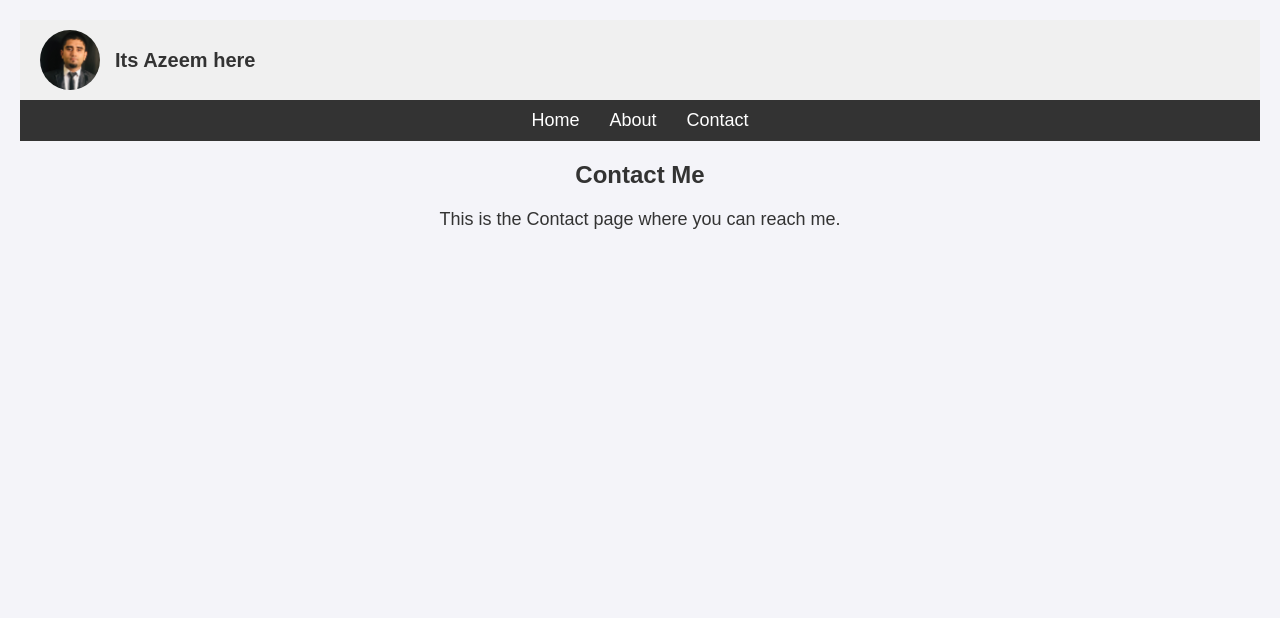
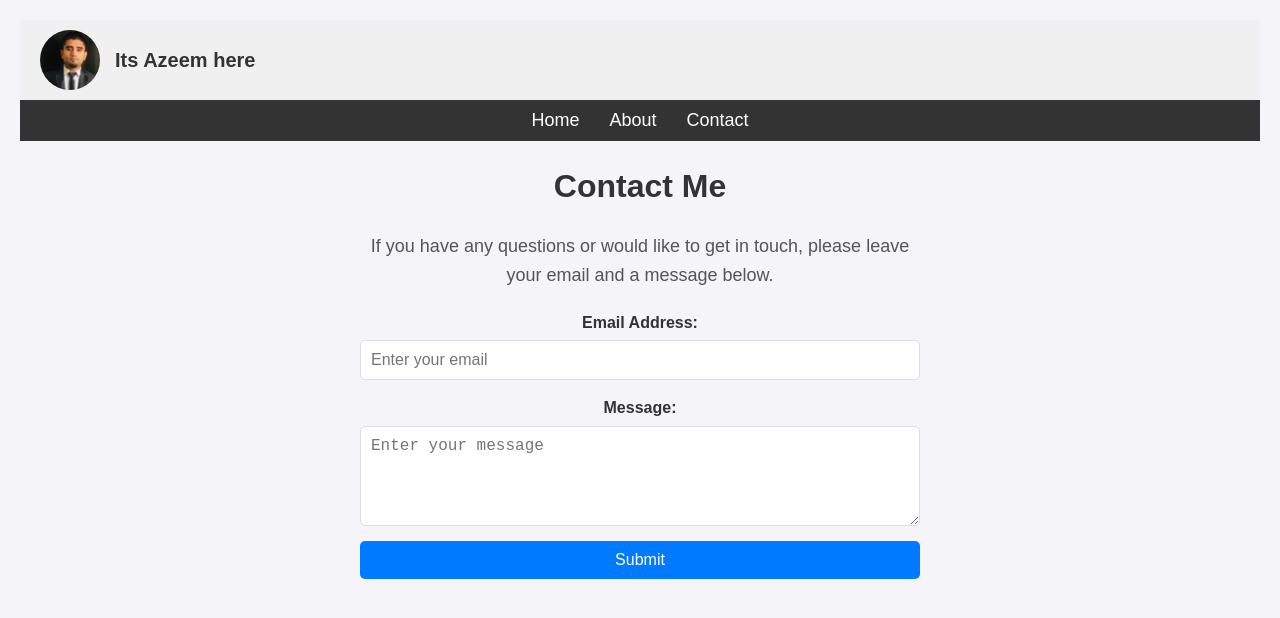
Before and after one commit to AZEEMAZAM1/test-react-project-2, a React (Create React App) app: page /contact in a window 1280 px wide. Shown: the top 618 px of the page. Built offline with nearby package versions, Linux system fonts and the light colour scheme.

Commit message:
Update: added new features

```diff
--- /dev/null
+++ b/src/pages/About.css
@@ -0,0 +1,32 @@
+.about-container {
+    padding: 20px;
+    max-width: 800px;
+    margin: 0 auto;
+    font-family: Arial, sans-serif;
+    line-height: 1.6;
+  }
+
+  .about-container h1 {
+    text-align: center;
+    margin-bottom: 20px;
+  }
+
+  .about-section {
+    margin-bottom: 30px;
+  }
+
+  .about-section h2 {
+    font-size: 1.5rem;
+    margin-bottom: 10px;
+    color: #333;
+  }
+
+  .about-section p, .about-section ul {
+    font-size: 1rem;
+    color: #555;
+  }
+
+  .about-section ul {
+    list-style-type: disc;
+    padding-left: 20px;
+  }
--- a/src/pages/About.jsx
+++ b/src/pages/About.jsx
@@ -1,10 +1,51 @@
+// import React from 'react';
+
+// const About = () => {
+//   return (
+//     <div className="about-container">
+//       <h2>About Me</h2>
+//       <p>This is the About page where I describe myself.</p>
+//     </div>
+//   );
+// }
+
+// export default About;
 import React from 'react';
+import './About.css'; // Ensure you have a CSS file for styling
 
 const About = () => {
   return (
     <div className="about-container">
-      <h2>About Me</h2>
-      <p>This is the About page where I describe myself.</p>
+      <h1>About Me</h1>
+
+      {/* Introduction Section */}
+      <section className="about-section">
+        <h2>Introduction</h2>
+        <p>
+          Hi, I'm [Your Name], a passionate software developer with a love for creating innovative and user-friendly applications.
+          I specialize in [Your Specialization] and have experience working with technologies like [Technology 1], [Technology 2], and [Technology 3].
+        </p>
+      </section>
+
+      {/* Skills Section */}
+      <section className="about-section">
+        <h2>Skills</h2>
+        <ul>
+          <li>Proficient in [Programming Language/Framework]</li>
+          <li>Experience with [Tool/Technology]</li>
+          <li>Strong understanding of [Concept/Skill]</li>
+          <li>Excellent problem-solving and debugging skills</li>
+        </ul>
+      </section>
+
+      {/* Hobbies/Interests Section */}
+      <section className="about-section">
+        <h2>Hobbies & Interests</h2>
+        <p>
+          When I'm not coding, I enjoy [Hobby 1], [Hobby 2], and exploring new technologies.
+          I'm also passionate about [Interest/Activity], which helps me stay creative and motivated.
+        </p>
+      </section>
     </div>
   );
 }
--- /dev/null
+++ b/src/pages/Contact.css
@@ -0,0 +1,67 @@
+.contact-container {
+    padding: 20px;
+    max-width: 600px;
+    margin: 0 auto;
+    font-family: Arial, sans-serif;
+    line-height: 1.6;
+  }
+
+  .contact-container h1 {
+    text-align: center;
+    margin-bottom: 20px;
+  }
+
+  .contact-container p {
+    text-align: center;
+    margin-bottom: 20px;
+    color: #555;
+  }
+
+  .contact-form {
+    display: flex;
+    flex-direction: column;
+    gap: 15px;
+  }
+
+  .form-group {
+    display: flex;
+    flex-direction: column;
+  }
+
+  .form-group label {
+    font-weight: bold;
+    margin-bottom: 5px;
+  }
+
+  .form-group input,
+  .form-group textarea {
+    padding: 10px;
+    font-size: 1rem;
+    border: 1px solid #ddd;
+    border-radius: 5px;
+  }
+
+  .form-group textarea {
+    resize: vertical;
+    min-height: 100px;
+  }
+
+  .submit-button {
+    padding: 10px 20px;
+    font-size: 1rem;
+    color: #fff;
+    background-color: #007bff;
+    border: none;
+    border-radius: 5px;
+    cursor: pointer;
+    transition: background-color 0.3s ease;
+  }
+
+  .submit-button:hover {
+    background-color: #0056b3;
+  }
+
+  .thank-you-message {
+    text-align: center;
+    color: #28a745;
+  }
--- a/src/pages/Contact.jsx
+++ b/src/pages/Contact.jsx
@@ -1,12 +1,69 @@
-import React from 'react';
+// import React from 'react';
+
+// const Contact = () => {
+//   return (
+//     <div className="contact-container">
+//       <h2>Contact Me</h2>
+//       <p>This is the Contact page where you can reach me.</p>
+//     </div>
+//   );
+// }
+
+// export default Contact;
+import React, { useState } from 'react';
+import './Contact.css'; // Ensure you have a CSS file for styling
 
 const Contact = () => {
+  const [email, setEmail] = useState('');
+  const [message, setMessage] = useState('');
+  const [submitted, setSubmitted] = useState(false);
+
+  const handleSubmit = (e) => {
+    e.preventDefault();
+    // Handle form submission logic here (e.g., send email to a server or API)
+    console.log('Email:', email);
+    console.log('Message:', message);
+    setSubmitted(true);
+  };
+
   return (
     <div className="contact-container">
-      <h2>Contact Me</h2>
-      <p>This is the Contact page where you can reach me.</p>
+      <h1>Contact Me</h1>
+      <p>If you have any questions or would like to get in touch, please leave your email and a message below.</p>
+
+      {submitted ? (
+        <div className="thank-you-message">
+          <h2>Thank You!</h2>
+          <p>Your message has been received. I will get back to you soon.</p>
+        </div>
+      ) : (
+        <form className="contact-form" onSubmit={handleSubmit}>
+          <div className="form-group">
+            <label htmlFor="email">Email Address:</label>
+            <input
+              type="email"
+              id="email"
+              value={email}
+              onChange={(e) => setEmail(e.target.value)}
+              required
+              placeholder="Enter your email"
+            />
+          </div>
+          <div className="form-group">
+            <label htmlFor="message">Message:</label>
+            <textarea
+              id="message"
+              value={message}
+              onChange={(e) => setMessage(e.target.value)}
+              required
+              placeholder="Enter your message"
+            ></textarea>
+          </div>
+          <button type="submit" className="submit-button">Submit</button>
+        </form>
+      )}
     </div>
   );
-}
+};
 
 export default Contact;
--- a/src/pages/Home.css
+++ b/src/pages/Home.css
@@ -1,42 +1,39 @@
 .home-container {
-    padding: 30px;
-    background-color: #f8f9fa;
-    min-height: 100vh;
-  }
+  padding: 20px;
+  max-width: 1200px;
+  margin: 0 auto;
+  overflow-y: auto; /* Enable vertical scrolling */
+  height: 100vh; /* Full viewport height */
+}
 
-  .home-title {
-    text-align: center;
-    font-size: 28px;
-    margin-bottom: 30px;
-    color: #333;
-  }
+.card-container {
+  display: flex;
+  flex-wrap: wrap; /* Allow cards to wrap to the next row */
+  gap: 20px; /* Add space between cards */
+  justify-content: center; /* Center the cards */
+}
 
-  .card-container {
-    display: flex;
-    justify-content: center;
-    gap: 20px;
-    flex-wrap: wrap;
-  }
+.card {
+  background-color: #f9f9f9;
+  border: 1px solid #ddd;
+  border-radius: 8px;
+  padding: 20px;
+  width: 300px;
+  text-align: center;
+  box-shadow: 0 4px 6px rgba(0, 0, 0, 0.1);
+  text-decoration: none; /* Remove underline from Link */
+  color: inherit; /* Inherit text color */
+  transition: transform 0.2s ease, box-shadow 0.2s ease;
+}
 
-  .card {
-    background-color: #fff8dc;
-    border-radius: 10px;
-    box-shadow: 0 4px 8px rgba(0,0,0,0.1);
-    padding: 20px;
-    width: 280px;
-    text-align: center;
-    transition: transform 0.3s ease;
-  }
+.card:hover {
+  transform: translateY(-5px);
+  box-shadow: 0 6px 10px rgba(0, 0, 0, 0.15);
+}
 
-  .card:hover {
-    transform: translateY(-5px);
-  }
-
-  .card h3 {
-    color: #2c3e50;
-    margin-bottom: 10px;
-  }
-
-  .card p {
-    color: #555;
-  }
+.home-title {
+  text-align: center;
+  margin-bottom: 20px;
+  font-size: 24px;
+  font-weight: bold;
+}
--- a/src/pages/Home.jsx
+++ b/src/pages/Home.jsx
@@ -1,25 +1,78 @@
+// // // import React from 'react';
+// // // import FileDownloader from '../components/FileDownloader';
+
+// // // const Home = () => {
+// // //   return (
+// // //     <div className="home-container">
+// // //       <header className="header">
+// // //         <img src="./assets/profile.jpg" alt="Profile" className="profile-img" />
+// // //         <h1>Welcome to My Profile</h1>
+// // //       </header>
+// // //       <div className="card-container">
+// // //         <FileDownloader
+// // //           filePath="./assets/files/Muhammad.Azeem.CV.2024.pdf"
+// // //           fileName="Azeem.CV.pdf"
+// // //         />
+// // //       </div>
+// // //     </div>
+// // //   );
+// // // }
+
+// // // export default Home;
+// // import React from 'react';
+// // import './Home.css';
+
+// // const Home = () => {
+// //   return (
+// //     <div className="home-container">
+// //       <h2 className="home-title">Mobile App Technologies</h2>
+// //       <div className="card-container">
+// //         <div className="card">
+// //           <h3>React Native</h3>
+// //           <p>Build cross-platform apps with JavaScript using React Native.</p>
+// //         </div>
+// //         <div className="card">
+// //           <h3>Xamarin</h3>
+// //           <p>Create powerful native apps for iOS and Android with C# using Xamarin.</p>
+// //         </div>
+// //         <div className="card">
+// //           <h3>Flutter</h3>
+// //           <p>Fast development and expressive UI with Dart using Flutter.</p>
+// //         </div>
+// //       </div>
+// //     </div>
+// //   );
+// // };
+
+// // export default Home;
 // import React from 'react';
-// import FileDownloader from '../components/FileDownloader';
+// import { Link } from 'react-router-dom'; // Import Link from react-router-dom
+// import './Home.css';
 
 // const Home = () => {
 //   return (
 //     <div className="home-container">
-//       <header className="header">
-//         <img src="./assets/profile.jpg" alt="Profile" className="profile-img" />
-//         <h1>Welcome to My Profile</h1>
-//       </header>
+//       <h2 className="home-title">Mobile App Technologies</h2>
 //       <div className="card-container">
-//         <FileDownloader
-//           filePath="./assets/files/Muhammad.Azeem.CV.2024.pdf"
-//           fileName="Azeem.CV.pdf"
-//         />
+//         <Link to="/react-native" className="card"> {/* Link to React Native page */}
+//           <h3>React Native</h3>
+//           <p>Build cross-platform apps with JavaScript using React Native.</p>
+//         </Link>
+//         <Link to="/xamarin" className="card"> {/* Link to Xamarin page */}
+//           <h3>Xamarin</h3>
+//           <p>Create powerful native apps for iOS and Android with C# using Xamarin.</p>
+//         </Link>
+//         <Link to="/flutter" className="card"> {/* Link to Flutter page */}
+//           <h3>Flutter</h3>
+//           <p>Fast development and expressive UI with Dart using Flutter.</p>
+//         </Link>
 //       </div>
 //     </div>
 //   );
-// }
+// };
 
-// export default Home;
-import React from 'react';
+// export default Home;import React from 'react';
+import { Link } from 'react-router-dom'; // Import Link from react-router-dom
 import './Home.css';
 
 const Home = () => {
@@ -27,18 +80,33 @@ const Home = () => {
     <div className="home-container">
       <h2 className="home-title">Mobile App Technologies</h2>
       <div className="card-container">
-        <div className="card">
+        {/* First Row of Cards */}
+        <Link to="/react-native" className="card"> {/* Link to React Native page */}
           <h3>React Native</h3>
           <p>Build cross-platform apps with JavaScript using React Native.</p>
-        </div>
-        <div className="card">
+        </Link>
+        <Link to="/xamarin" className="card"> {/* Link to Xamarin page */}
           <h3>Xamarin</h3>
           <p>Create powerful native apps for iOS and Android with C# using Xamarin.</p>
-        </div>
-        <div className="card">
+        </Link>
+        <Link to="/flutter" className="card"> {/* Link to Flutter page */}
           <h3>Flutter</h3>
           <p>Fast development and expressive UI with Dart using Flutter.</p>
-        </div>
+        </Link>
+
+        {/* Second Row of Cards */}
+        <Link to="/swift" className="card"> {/* Link to Swift page */}
+          <h3>Swift</h3>
+          <p>Build native iOS apps with Apple's Swift programming language.</p>
+        </Link>
+        <Link to="/kotlin" className="card"> {/* Link to Kotlin page */}
+          <h3>Kotlin</h3>
+          <p>Create modern Android apps with Kotlin, a powerful JVM language.</p>
+        </Link>
+        <Link to="/ionic" className="card"> {/* Link to Ionic page */}
+          <h3>Ionic</h3>
+          <p>Develop hybrid mobile apps using web technologies with Ionic.</p>
+        </Link>
       </div>
     </div>
   );
```
Also changed, not shown: src/App.js (line endings or trailing spaces).
